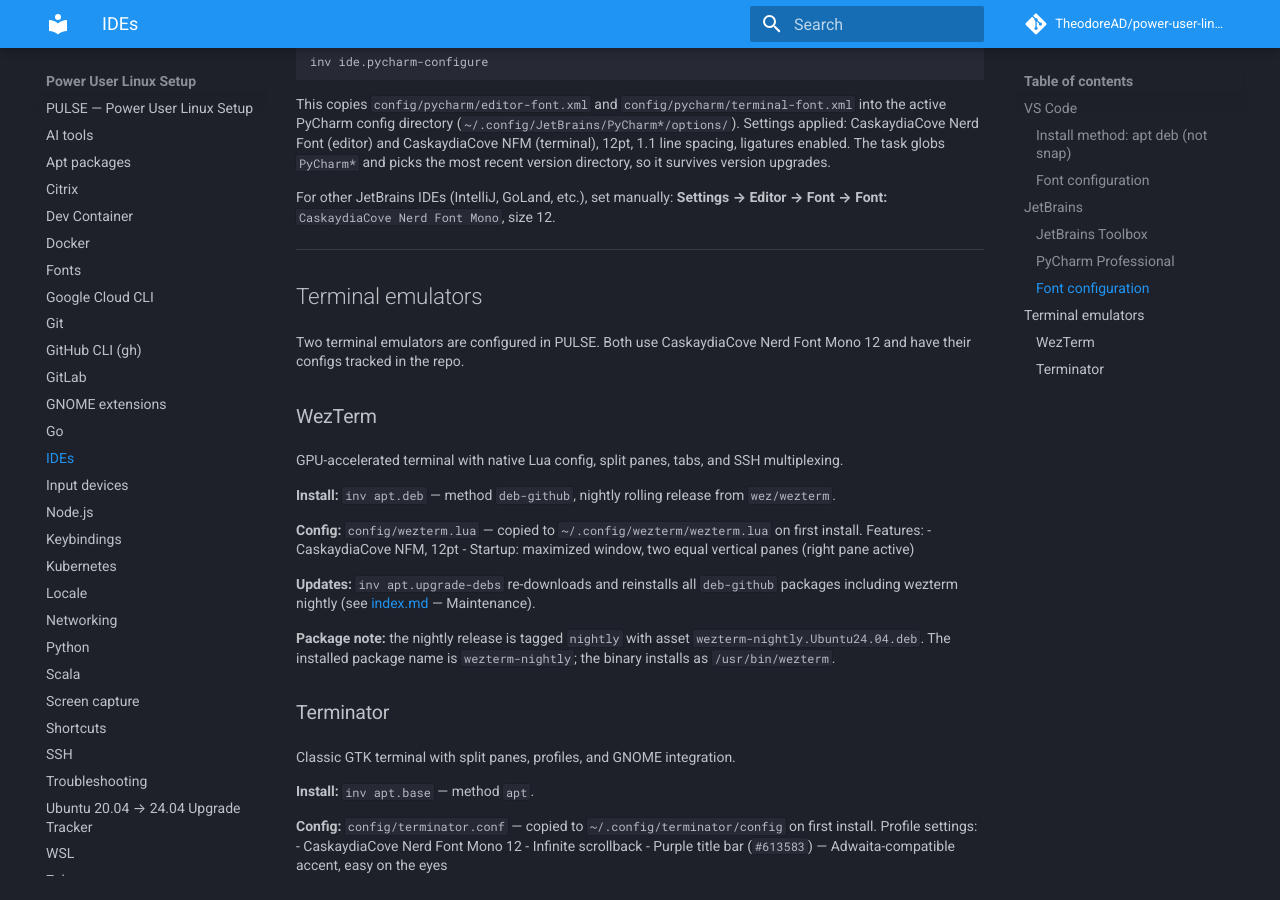
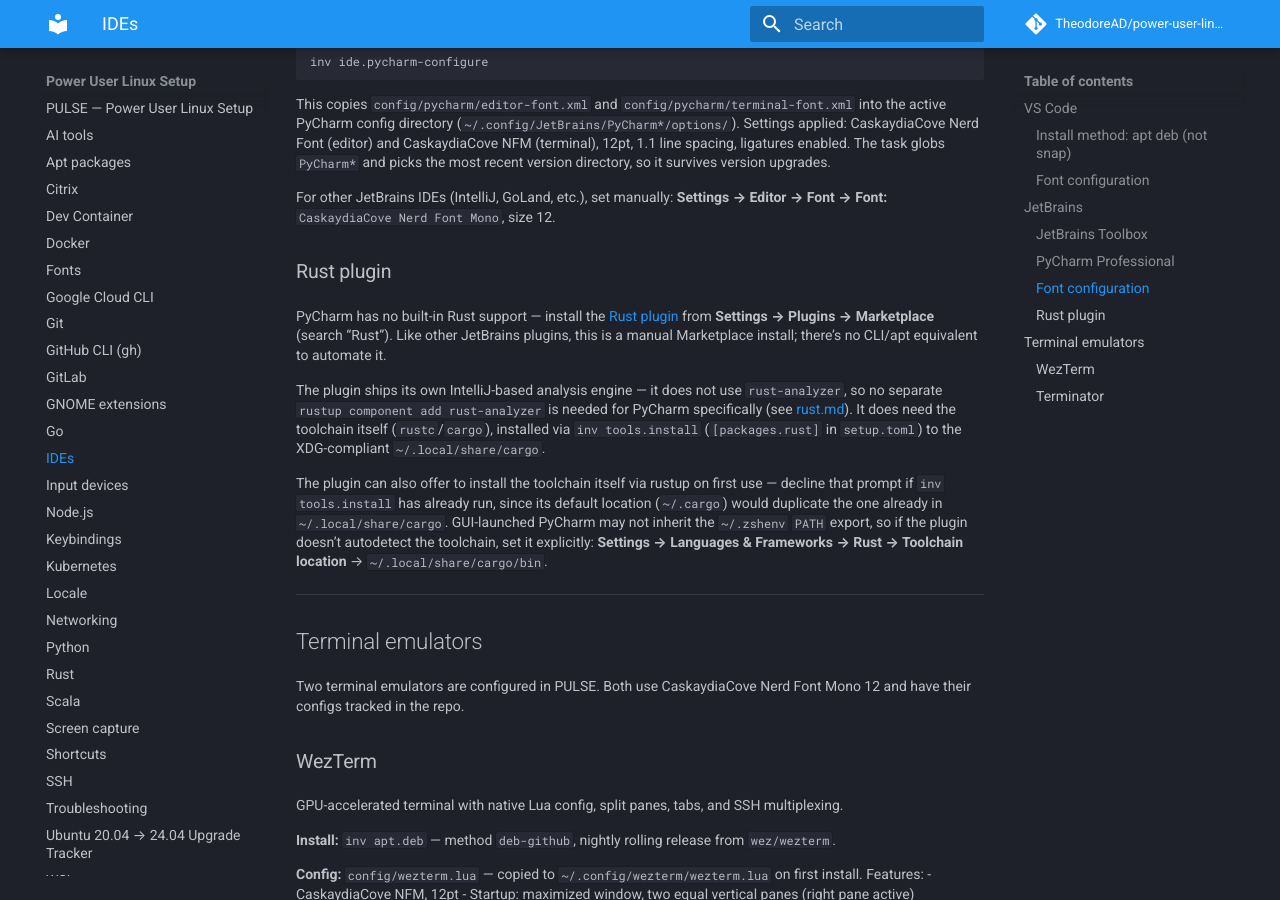
Before and after one commit to TheodoreAD/power-user-linux-setup, an MkDocs documentation site: the page built from docs/ide.md, in a window 1280 px wide and 900 px high, scrolled down 2638 px. Built offline with MkDocs 1.6.1 and Material for MkDocs 9.7.7, drawn with Linux system fonts in a browser that asks for light colours; comment, search, counter and statistics services are not loaded.

Commit message:
Add Rust toolchain via rustup, with rust-analyzer and update/uninstall docs
rustup installed to XDG paths (~/.local/share/{cargo,rustup}) via a new
post_install hook on the script method, which adds the rust-analyzer
component right after a fresh install. PyCharm's Rust plugin doesn't need
rust-analyzer (own analysis engine), documented in ide.md along with the
Marketplace install step and toolchain-location gotcha.

Co-Authored-By: Claude Sonnet 5 <noreply@anthropic.com>

```diff
--- a/docs/ide.md
+++ b/docs/ide.md
@@ -147,6 +147,26 @@ directory, so it survives version upgrades.
 For other JetBrains IDEs (IntelliJ, GoLand, etc.), set manually:
 **Settings → Editor → Font → Font:** `CaskaydiaCove Nerd Font Mono`, size 12.
 
+### Rust plugin
+
+PyCharm has no built-in Rust support — install the
+[Rust plugin](https://plugins.jetbrains.com/plugin/22407-rust) from **Settings → Plugins →
+Marketplace** (search "Rust"). Like other JetBrains plugins, this is a manual Marketplace
+install; there's no CLI/apt equivalent to automate it.
+
+The plugin ships its own IntelliJ-based analysis engine — it does not use `rust-analyzer`,
+so no separate `rustup component add rust-analyzer` is needed for PyCharm specifically (see
+[rust.md](rust.md)). It does need the toolchain itself (`rustc`/`cargo`), installed via
+`inv tools.install` (`[packages.rust]` in `setup.toml`) to the XDG-compliant
+`~/.local/share/cargo`.
+
+The plugin can also offer to install the toolchain itself via rustup on first use — decline
+that prompt if `inv tools.install` has already run, since its default location (`~/.cargo`)
+would duplicate the one already in `~/.local/share/cargo`. GUI-launched PyCharm may not
+inherit the `~/.zshenv` `PATH` export, so if the plugin doesn't autodetect the toolchain, set
+it explicitly: **Settings → Languages & Frameworks → Rust → Toolchain location** →
+`~/.local/share/cargo/bin`.
+
 ---
 
 ## Terminal emulators
```
Also changed, not shown: docs/index.md (+1 -0 lines), docs/rust.md (added, +66 -0 lines), setup.toml (+27 -0 lines), 1 other file.
